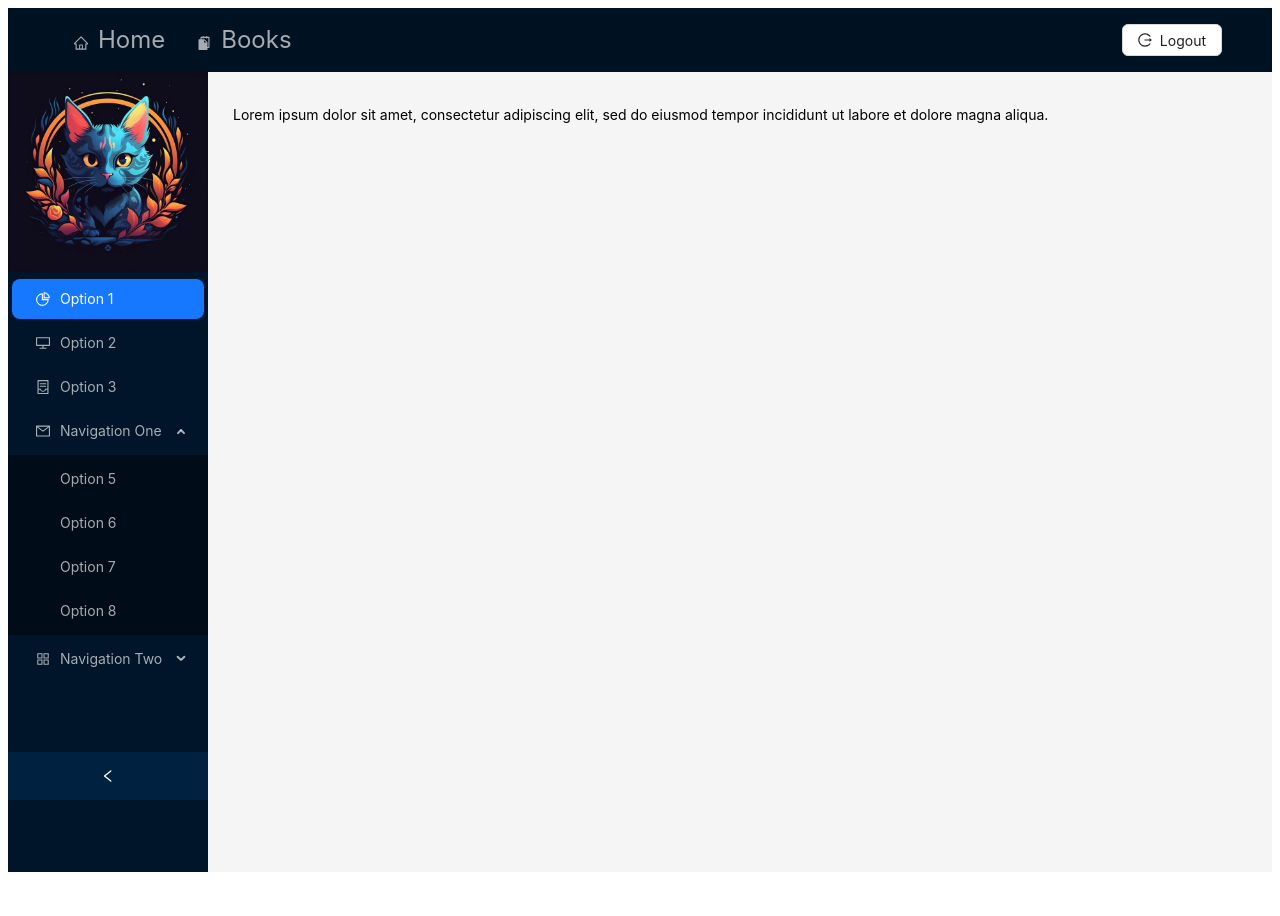
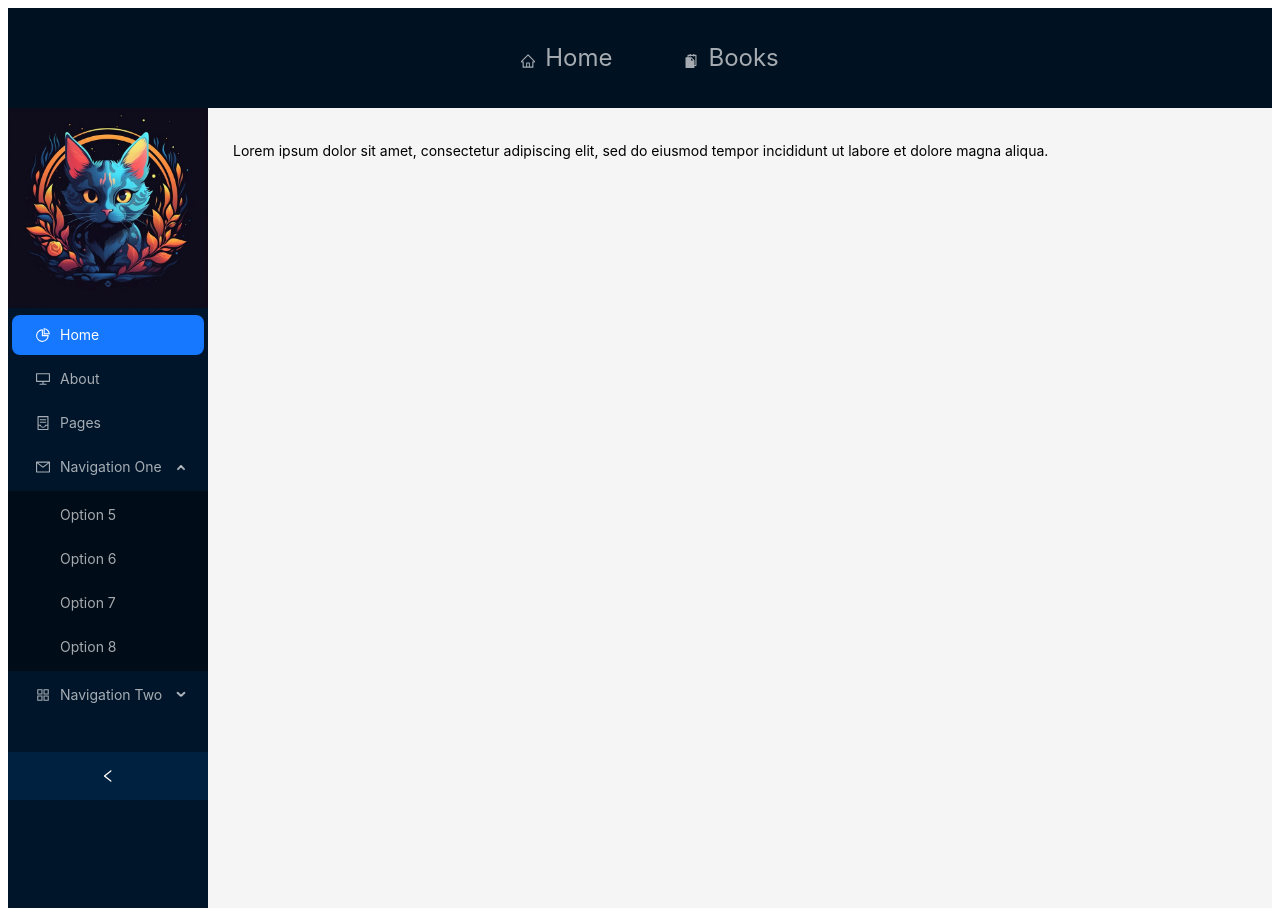
Before and after one commit to DendiLBN/bookApp, a React (Vite) app in the folder frontend/: page / in a window 1280 px wide. Before the commit the page ends 880 px from the top, so only its background shows below. Built offline with nearby package versions, Linux system fonts and the light colour scheme.

Commit message:
adjust header on center, filter categories limit, img table

```diff
--- a/frontend/src/assets/layouts-styles/header.css
+++ b/frontend/src/assets/layouts-styles/header.css
@@ -1,24 +1,33 @@
 .landing-page__header {
   display: flex;
+  height: 100px;
   align-items: center;
-  justify-content: space-between;
+  justify-content: center;
+  background-color: rgb(0, 17, 33) !important;
+  padding: 0 20px;
 }
 
 .landing-page__menu {
-  flex: 1;
+  display: flex;
+  align-items: center;
+  gap: 20px;
+  justify-content: center;
   font-size: 1.5rem;
   font-weight: 400;
   background-color: rgb(0, 17, 33) !important;
 }
 
+ul.ant-layout-header {
+  display: flex;
+  align-items: center;
+  justify-content: center;
+  margin: 0;
+  padding: 0;
+}
+
 .ant-layout-header {
   background-color: rgb(0, 17, 33) !important;
-}
-
-.landing-page__logout-button {
-  margin-left: auto;
-  color: white;
-  border: none;
+  padding: 0;
 }
 
 .landing-page__logout-button:hover {
--- a/frontend/src/components/bookTable/book-view.tsx
+++ b/frontend/src/components/bookTable/book-view.tsx
@@ -1,8 +1,10 @@
+import { Key } from "react";
+
 import axios from "axios";
 
 import { Spin, Table, TableProps } from "antd";
 
-import { columns } from "@/components/bookTable/states/book-header-columns";
+import { columns } from "@/components/bookTable/states/book-table-columns";
 
 import { useBooksFormContext } from "@/context/hooks/use-form-context";
 
@@ -38,7 +40,7 @@ export const BookView: React.FC = () => {
     setFilteredBooks,
   });
 
-  const onSelectChange = (newSelectedRowKeys: React.Key[]) => {
+  const onSelectChange = (newSelectedRowKeys: Key[]) => {
     if (newSelectedRowKeys.length <= 20) {
       setSelectedRowKeys(newSelectedRowKeys);
     } else {
@@ -69,6 +71,12 @@ export const BookView: React.FC = () => {
     }
   };
 
+  const handleCategoriesLimit = (select: string[]) => {
+    if (select.length <= 2) {
+      setSelectedCategories(select);
+    }
+  };
+
   const rowSelection: TableProps<TBookType>["rowSelection"] = {
     selectedRowKeys,
     onChange: onSelectChange,
@@ -76,16 +84,26 @@ export const BookView: React.FC = () => {
 
   return (
     <div>
+      <div
+        style={{
+          display: "flex",
+          gap: 15,
+        }}
+      >
         <BookSearch searchText={searchText} onSearch={setSearchText} />
         <CategorySelect
           selectedCategories={selectedCategories}
-        onChange={setSelectedCategories}
+          onChangeCategories={handleCategoriesLimit}
         />
+        <div style={{ marginLeft: "auto" }}>
           <DeleteBooksButton
             selectedRowKeys={selectedRowKeys}
             loading={loading}
             onDelete={handleDeleteBooksAsArray}
           />
+        </div>
+      </div>
+
       <Spin tip="Loading..." size="large" spinning={loading}>
         <Table
           rowSelection={rowSelection}
--- a/frontend/src/components/bookTable/filters/category-select.tsx
+++ b/frontend/src/components/bookTable/filters/category-select.tsx
@@ -8,14 +8,15 @@ const { Option } = Select;
 
 export const CategorySelect: React.FC<TCategorySelectProps> = ({
   selectedCategories,
-  onChange,
+  onChangeCategories,
 }) => (
   <Select
     mode="multiple"
     placeholder="Select Categories"
-    onChange={onChange}
+    onChange={onChangeCategories}
     value={selectedCategories}
-    style={{ width: "260px" }}
+    style={{ width: "300px", height: 32 }}
+    size="small"
   >
     {categories.map((category) => (
       <Option key={category} value={category}>
--- a/frontend/src/components/bookTable/states/book-header-columns.tsx
+++ b/frontend/src/components/bookTable/states/book-table-columns.tsx
@@ -1,10 +1,14 @@
 import { Rate, Tag } from "antd";
 import { ColumnsType } from "antd/es/table";
-import { TBookType } from "types/types";
-import { tagColors } from "./book-categories-colors";
 import { FrownOutlined, MehOutlined, SmileOutlined } from "@ant-design/icons";
 
-// TODO Filter authors by names
+import { TBookType } from "@/types/types";
+
+import { tagColors } from "@/components/bookTable/states/book-categories-colors";
+
+import avatar from "@/assets/images/avatar.jpg";
+
+// TODO avatars fix on backend images.
 
 const customIcons: { [key: number]: JSX.Element } = {
   1: <FrownOutlined />,
@@ -14,6 +18,19 @@ const customIcons: { [key: number]: JSX.Element } = {
 };
 
 export const columns: ColumnsType<TBookType> = [
+  {
+    title: "",
+    dataIndex: "avatar",
+    width: 50,
+    render: (_, record) => (
+      <img
+        src={avatar}
+        alt={record.title}
+        style={{ width: "90px", height: "auto", borderRadius: "4px" }}
+      />
+    ),
+  },
+
   {
     title: "Title",
     dataIndex: "title",
--- a/frontend/src/layouts/header/header.tsx
+++ b/frontend/src/layouts/header/header.tsx
@@ -1,5 +1,4 @@
-import { Button, Layout, Menu } from "antd";
-import { LogoutOutlined } from "@ant-design/icons";
+import { Layout, Menu } from "antd";
 
 import { menuItems } from "@/layouts/header/states/menu-items";
 import "@/assets/layouts-styles/header.css";
@@ -15,6 +14,5 @@ export const LandingPageHeader = () => (
       defaultSelectedKeys={["Home"]}
       items={menuItems}
     />
-    <Button icon={<LogoutOutlined />}>Logout</Button>
   </Header>
 );
--- a/frontend/src/layouts/side-bar/states/items-side-bar.tsx
+++ b/frontend/src/layouts/side-bar/states/items-side-bar.tsx
@@ -11,17 +11,17 @@ export const itemsSideBar: MenuProps["items"] = [
   {
     key: "1",
     icon: <PieChartOutlined />,
-    label: "Option 1",
+    label: "Home",
   },
   {
     key: "2",
     icon: <DesktopOutlined />,
-    label: "Option 2",
+    label: "About",
   },
   {
     key: "3",
     icon: <ContainerOutlined />,
-    label: "Option 3",
+    label: "Pages",
   },
   {
     key: "sub1",
```
Also changed, not shown: frontend/src/types/types.ts (+5 -2 lines), frontend/src/assets/images/avatar.jpg (added). Lines whose indentation alone changed are shown as unchanged.
